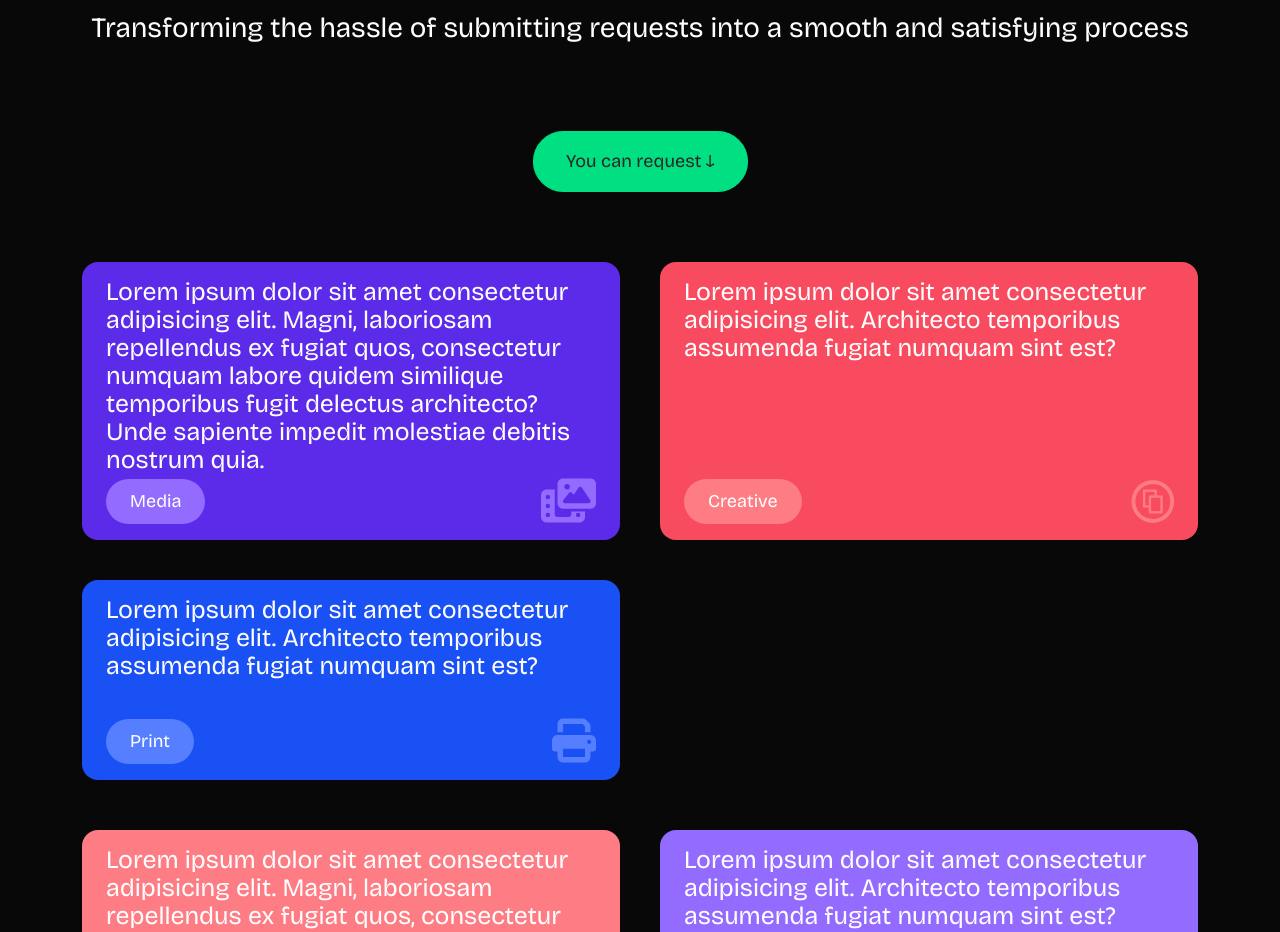
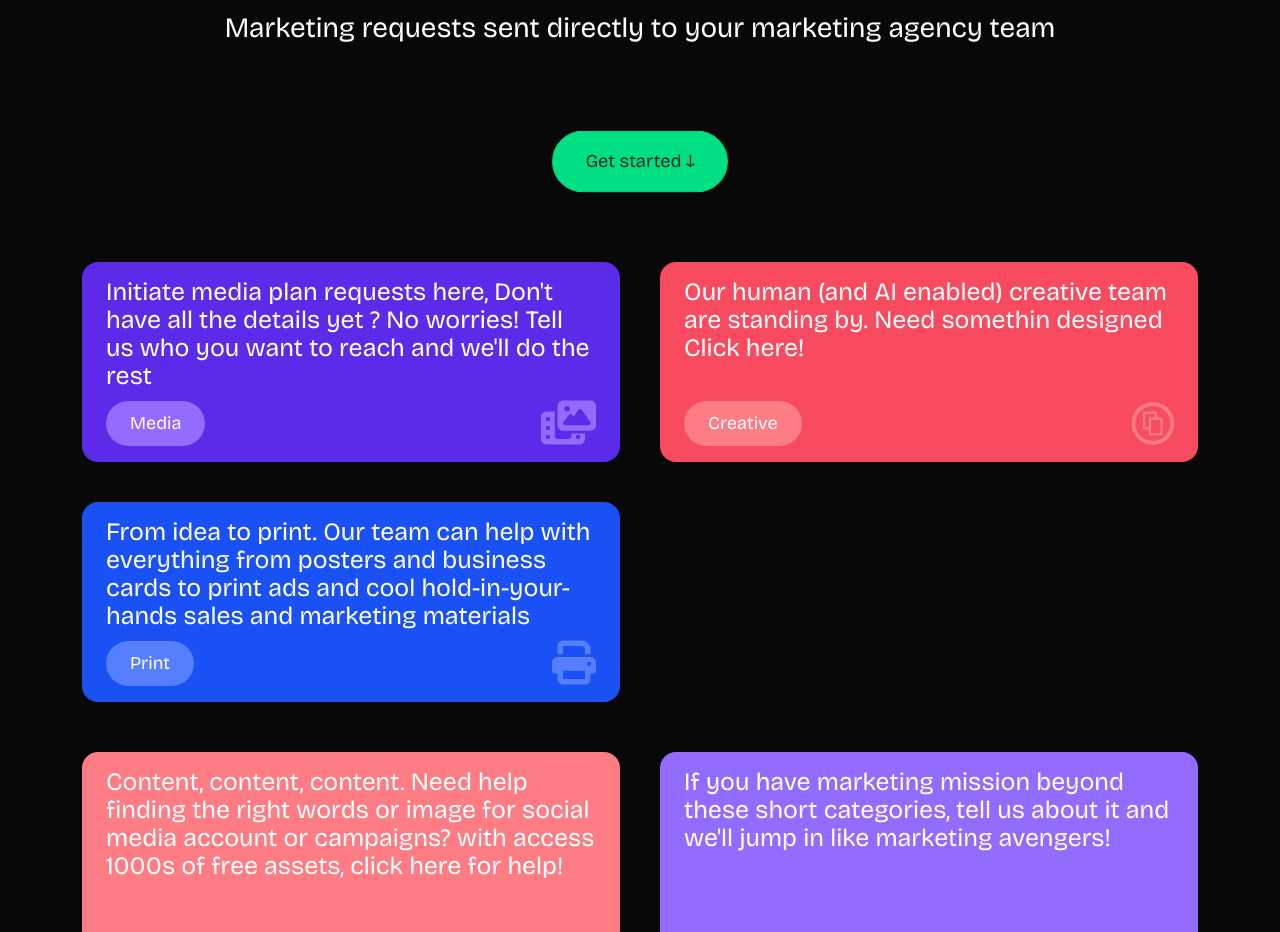
Before and after one commit to ChamanvirKaur/requestly-frontEnd, a React (Create React App) app: page / in a window 1280 px wide. Shown: the part 540-1472 px from the top of the page. Built offline with nearby package versions, Linux system fonts and the light colour scheme.

Commit message:
prototype ready

```diff
--- a/src/App.js
+++ b/src/App.js
@@ -10,7 +10,7 @@ import Footer from './Components/footer/Footer';
 import { multiStepContext } from './StepContext';
 import { useContext } from 'react';
 import PrivateRoute from './Components/privateRoute/PrivateRoute';
-
+import PublicRoute from './Components/publicRoute/PublicRoute';
 function App() {
   const { currentStep, finalData } = useContext(multiStepContext);
 
@@ -20,8 +20,8 @@ function App() {
         <Header />
         <Routes>
           <Route path="/" element={<Landing />} />
-          <Route path="/Signup" element={<Signup />} />
-          <Route path="/Login" element={<Login />} />
+          <Route path="/Signup" element={<PublicRoute element={Signup} />} />
+          <Route path="/Login" element={<PublicRoute element={Login} />} />
           <Route path="/Dashboard" element={<PrivateRoute element={Dashpage} />} />
           <Route path="/makeRequest" element={<PrivateRoute element={MakeRequest} />} />
         </Routes>
--- a/src/Components/header/Header.css
+++ b/src/Components/header/Header.css
@@ -81,15 +81,7 @@ nav .fa-solid{
     color: white;
 }
 
- li button{
-    text-align: end;
-    border: 1px solid #ff004f;
-    padding: 14px 50px;
-    border-radius: 6px;
-    background: #ff004f;
-    color: #fff;
-    text-decoration: no
-}
+
 
 @media only screen and (max-width : 768px){
 
--- a/src/Components/landing-page/Landing.js
+++ b/src/Components/landing-page/Landing.js
@@ -17,7 +17,7 @@ function Landing() {
     // Array containing the data for each service container
     const services = [
         {
-            content: "Lorem ipsum dolor sit amet consectetur adipisicing elit. Magni, laboriosam repellendus ex fugiat quos, consectetur numquam labore quidem similique temporibus fugit delectus architecto? Unde sapiente impedit molestiae debitis nostrum quia.",
+            content: "Initiate media plan requests here, Don't have all the details yet ? No worries! Tell us who you want to reach and we'll do the rest",
             iconClass: "fa-solid fa-photo-film",
             buttonText: "Media",
             backgroundColor: "#5C2BE9",
@@ -26,7 +26,7 @@ function Landing() {
             buttonBorder : "#936BFE"
         },
         {
-            content: "Lorem ipsum dolor sit amet consectetur adipisicing elit. Architecto temporibus assumenda fugiat numquam sint est?",
+            content: "Our human (and AI enabled) creative team are standing by. Need somethin designed Click here!",
             iconClass: "fa-brands fa-creative-commons-share",
             buttonText: "Creative",
             backgroundColor: "#F94B60",
@@ -35,7 +35,7 @@ function Landing() {
             buttonBorder:"#FE7D84"
         },
         {
-            content: "Lorem ipsum dolor sit amet consectetur adipisicing elit. Architecto temporibus assumenda fugiat numquam sint est?",
+            content: "From idea to print. Our team can help with everything from posters and business cards to print ads and cool hold-in-your-hands sales and marketing materials",
             iconClass: "fa-solid fa-print",
             buttonText: "Print",
             backgroundColor: "#1A51F4",
@@ -75,7 +75,7 @@ function Landing() {
     ];
     const services2 = [
       {
-          content: "Lorem ipsum dolor sit amet consectetur adipisicing elit. Magni, laboriosam repellendus ex fugiat quos, consectetur numquam labore quidem similique temporibus fugit delectus architecto? Unde sapiente impedit molestiae debitis nostrum quia.",
+          content: "Content, content, content. Need help finding the right words or image for social media account or campaigns? with access 1000s of free assets, click here for help!",
           iconClass: "fa-solid fa-photo-film",
           buttonText: "Social Media",
           backgroundColor: "#FE7D84",
@@ -84,9 +84,9 @@ function Landing() {
           buttonBorder : "#F94B60"
       },
       {
-          content: "Lorem ipsum dolor sit amet consectetur adipisicing elit. Architecto temporibus assumenda fugiat numquam sint est?",
+          content: "If you have marketing mission beyond these short categories, tell us about it and we'll jump in like marketing avengers!",
           iconClass: "fa-brands fa-creative-commons-share",
-          buttonText: "And More",
+          buttonText: "Marketing And More",
           backgroundColor: "#936BFE",
           animation: "fade-left",
           buttonBackground : "#5C2BE9",
@@ -105,7 +105,7 @@ function Landing() {
                         <div className="info-text">
                             <h1 className=''>Made for</h1>
                             <h1>strategic marketers</h1>
-                            <p>Transforming the hassle of submitting requests into a smooth and satisfying process</p>
+                            <p>Marketing requests sent directly to your marketing agency team</p>
                         </div>
                     </div>
                 </div>
@@ -113,7 +113,7 @@ function Landing() {
                 {/* you can request button */}
                 <div className="you-can-request">
                     <div>
-                        <a href="/signup"><button className='you-can-request-button animate__animated animate__pulse animate__infinite infinite'>You can request &#8595;</button></a>
+                        <a href="/signup"><button className='you-can-request-button animate__animated animate__pulse animate__infinite infinite'> Get started &#8595;</button></a>
                     </div>
                 </div>
 
--- a/src/Components/login/Login.js
+++ b/src/Components/login/Login.js
@@ -47,6 +47,7 @@ function Login() {
       });
       console.log(formData)
       const data = await response.json();
+      console.log("Data at login:",data)
 
       console.log(data.token)
       if (response.ok) {
--- /dev/null
+++ b/src/Components/publicRoute/PublicRoute.js
@@ -0,0 +1,16 @@
+// PublicRoute.js
+import { Navigate } from 'react-router-dom';
+
+const PublicRoute = ({ element: Element }) => {
+  const token = localStorage.getItem('token');
+
+  // If token exists, redirect to the dashboard
+  if (token) {
+    return <Navigate to="/Dashboard" replace />;
+  }
+
+  // Otherwise, render the component
+  return <Element />;
+};
+
+export default PublicRoute;
--- a/src/Components/steps-signup/ThirdStep.js
+++ b/src/Components/steps-signup/ThirdStep.js
@@ -38,6 +38,7 @@ function ThirdStep() {
             });
 
             const data = await response.json();
+            console.log("Data at registration:",data)
             console.log("Email",userData.email);
             console.log("first_name",userData.first_name);
             console.log("last_name",userData.last_name);
```
